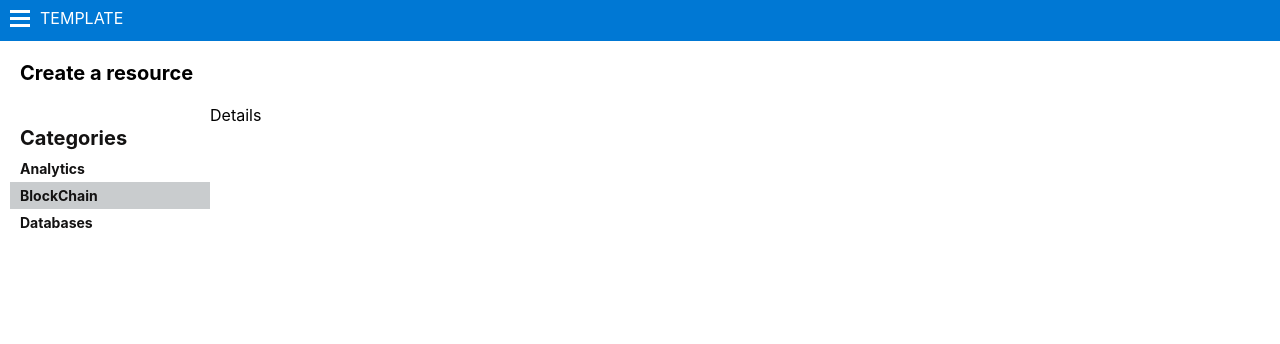
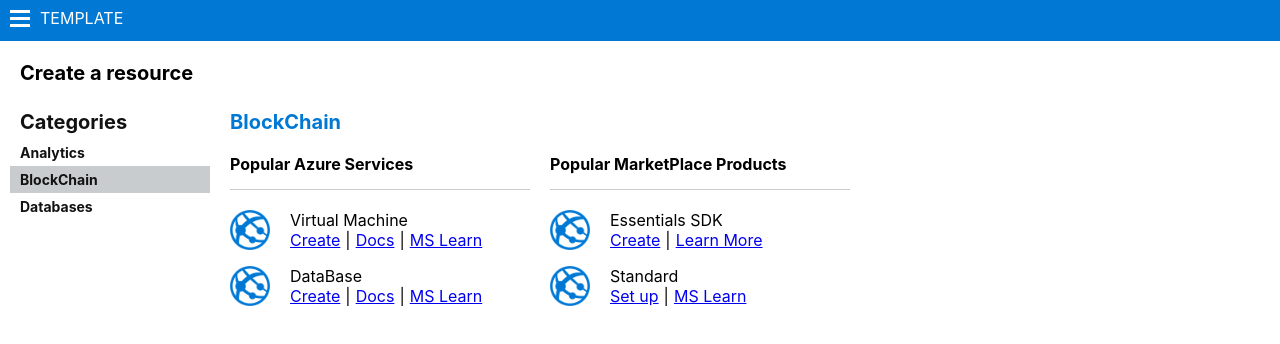
Before and after one commit to HalaHg/ReactTemplate, a React (Create React App) app: page /resource in a window 1280 px wide. Both pictures are taken after a click on the item "BlockChain". Shown: the top 344 px of the page. Built offline with nearby package versions, Linux system fonts and the light colour scheme.

Commit message:
details page

```diff
--- a/src/components/Resource.js
+++ b/src/components/Resource.js
@@ -22,6 +22,7 @@
       categories: updatedCategories,
     });
   }
+
   return (
     <div>
       <MainTitle>{resourceData.title}</MainTitle>
@@ -31,7 +32,11 @@
           categories={resourceData.categories}
           onItemClick={(item) => handleClick(item)}
         ></VerticalList>
-        <ResourceDetails></ResourceDetails>
+        <ResourceDetails
+          data={resourceData.categories.find(
+            (category) => category.categSelected
+          )}
+        ></ResourceDetails>
       </div>
     </div>
   );
--- /dev/null
+++ b/src/components/ResourceDetails.css
@@ -0,0 +1,24 @@
+ul {
+    width: 200px;
+    margin-right: 20px;
+    list-style: none;
+    text-align: left;
+}
+.item{display: flex;min-width: 300px;}
+.item .item-img{width:40px;height: 40px;margin-right: 20px;}
+
+.category{font-weight: bold;color:#0078d4;margin:5px 0 20px; font-size: 20px;}
+.section{margin-right: 20px;}
+.section-title{font-weight: bold;padding-bottom: 15px;border-bottom: 1px solid #ccc;margin-bottom: 20px;}
+.links-list{display: flex;margin-right: 0;padding-inline-start: 0;}
+.links-list li{
+    margin-right: 5px;
+}
+.links-list li::after {
+    content: "|";
+    margin-left: 5px;
+}
+.links-list li:last-child::after {
+    content: "";
+    margin-left: 5px;
+}
--- a/src/components/ResourceDetails.js
+++ b/src/components/ResourceDetails.js
@@ -1,3 +1,50 @@
-export function ResourceDetails() {
-  return <div>Details</div>;
+import "./ResourceDetails.css";
+export function ResourceDetails(props) {
+  const { data } = props;
+
+  if (!data) {
+    // Handle the case when no category is selected
+    return <div>Please select a category</div>;
+  }
+
+  return (
+    <div>
+      <div className="category">{data.title}</div>
+      <div
+        style={{
+          display: "flex",
+          justifyContent: "space-between",
+        }}
+      >
+        {data.items.map((section) => (
+          <div className="section" key={section.section}>
+            <div className="section-title">{section.sectionTitle}</div>
+            <div>
+              {section.services.map((service) => (
+                <div className="item" key={service.title}>
+                  <img
+                    className="item-img"
+                    src={service.image.svcImg}
+                    alt={service.title}
+                  />
+                  <div className="item-info">
+                    <div className="item-title">{service.title}</div>
+                    <ul className="links-list">
+                      {service.links.map((link) => (
+                        <li key={link.linkTitle}>
+                          <a href={link.link} target="_blank">
+                            {link.linkTitle}
+                          </a>
+                        </li>
+                      ))}
+                    </ul>
+                  </div>
+                </div>
+              ))}
+            </div>
+          </div>
+        ))}
+      </div>
+    </div>
+  );
 }
--- a/src/components/VerticalList.css
+++ b/src/components/VerticalList.css
@@ -1,4 +1,4 @@
-.leftMenu{width:200px;margin-right: 0;list-style: none;
+.leftMenu{width:200px;margin-right: 20px;list-style: none;
     text-align: left;}
 .leftMenu li{font-size: 14px ;color:#131212;
     cursor: pointer;padding:5px 0 5px 10px;}
@@ -13,7 +13,7 @@
     color: #131212;
 }
 
-ul{padding-inline-start: 10px;}
+ul{padding-inline-start: 10px;margin-block-start: 0;}
 
 .leftMenu li:hover {
     background-color: rgb(201, 204, 206);
--- a/src/data.js
+++ b/src/data.js
@@ -66,7 +66,7 @@
               title: "Standard",
               links: [
                 {
-                  linkTitle: "Set up + Subscribe",
+                  linkTitle: "Subscribe",
                   link: "http://www.google.com",
                 },
                 { linkTitle: "MS Learn", link: "http://www.google.com" },
@@ -122,7 +122,7 @@
               title: "Standard",
               links: [
                 {
-                  linkTitle: "Set up + Subscribe",
+                  linkTitle: "Set up",
                   link: "http://www.google.com",
                 },
                 { linkTitle: "MS Learn", link: "http://www.google.com" },
@@ -186,7 +186,7 @@
               title: "Standard",
               links: [
                 {
-                  linkTitle: "Set up + Subscribe",
+                  linkTitle: "Subscribe",
                   link: "http://www.google.com",
                 },
                 { linkTitle: "MS Learn", link: "http://www.google.com" },
```
